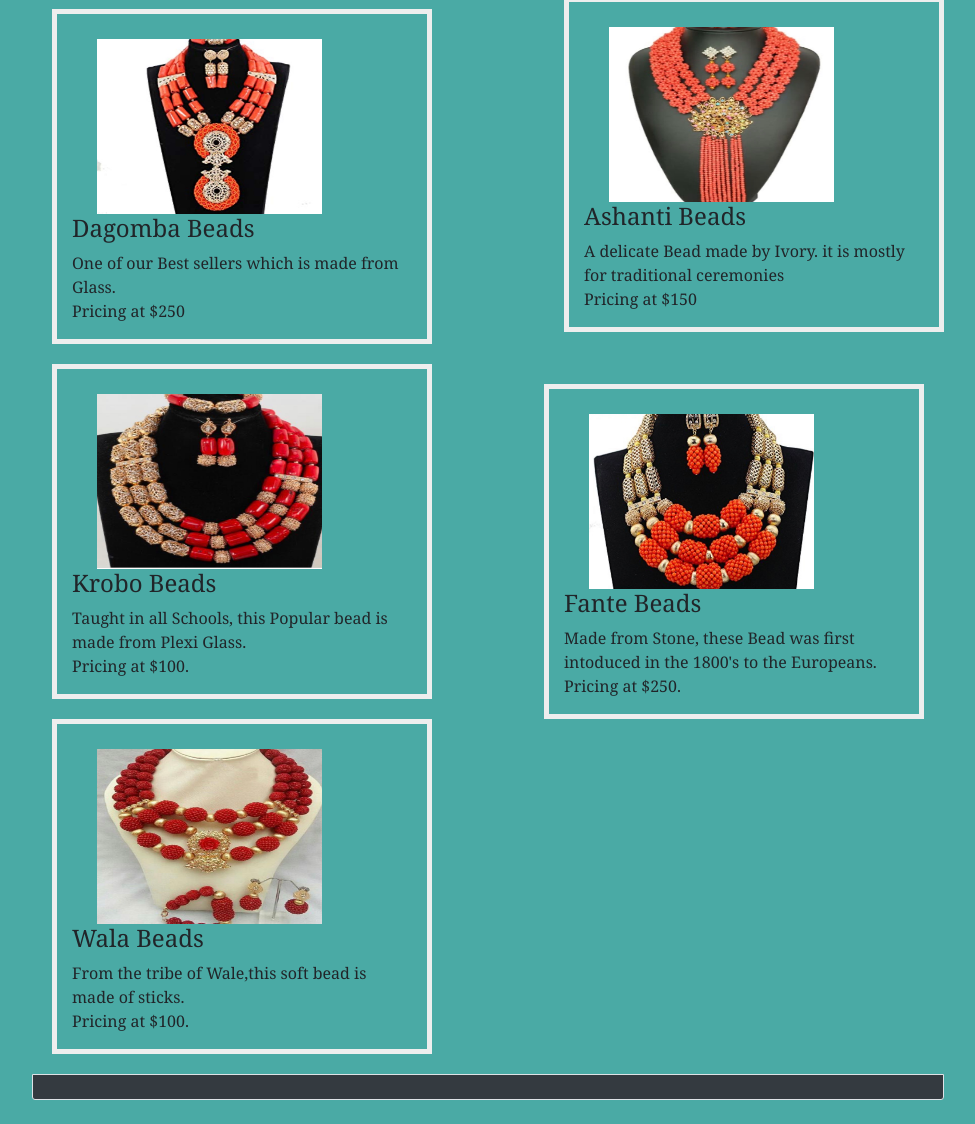
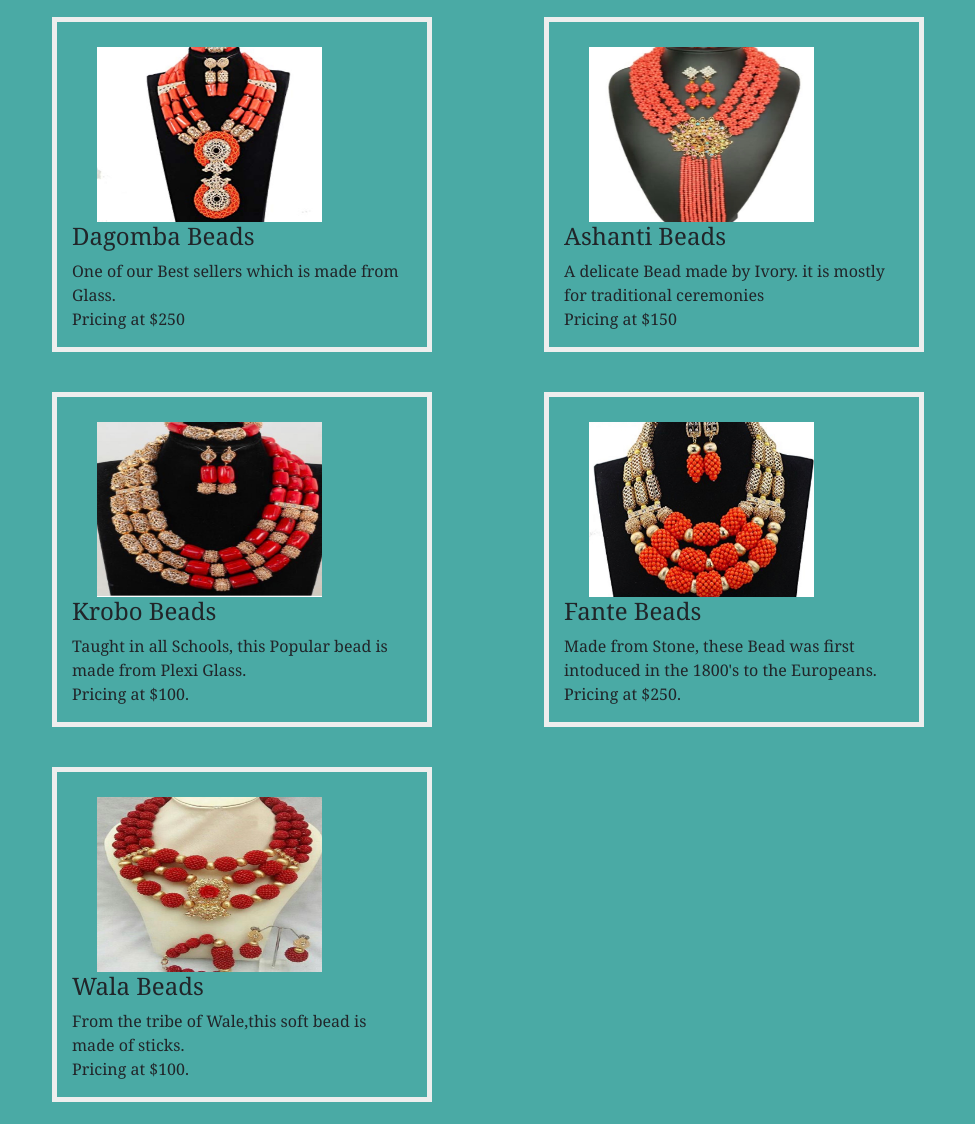
Before and after one commit to cmadegoke/Homework-Responsive-Portfolio, a plain HTML site: page portfolio.html in a window 1280 px wide. Shown: the part 199-1323 px from the top of the page, without its empty margins (152-1127 px from the left). Drawn offline with nearby package versions, Linux system fonts and the light colour scheme.

Commit message:
images aligned

```diff
--- a/portfolio.html
+++ b/portfolio.html
@@ -15,7 +15,7 @@
     <div class="overall p-4">
         <header>
             <div class="header">
-                <nav class="navbar navbar-expand-lg navbar-teal bg-dark d-flex justify-content-end">
+                <nav class="navbar navbar-expand-lg bg-dark d-flex justify-content-end">
                     <form class="flex inline">
                         <button class="navbar-toggler navbar-toggler-right" type="button" data-toggle="collapse"
                             data-target="#navbarNav" aria-controls="navbarNav" aria-expanded="false"
@@ -50,7 +50,7 @@
                 <h2>Portfolio</h2>
                 <div class="img-container"></div>
 
-                <div class="col-sm-5 col-md-5 col-xs-5" style="border: 5px solid #eee; margin: 20pxa; float: right">
+                <div class="col-sm-5 col-md-5 col-xs-5" style="border: 5px solid #eee; margin: 20px; float: right">
                     <img class="images" src="assets/image/beads.jpg" style="height: 200px; width: 250px" />
                     <h4>
                         Ashanti Beads</h4>
@@ -61,7 +61,7 @@
 
                 </div>
 
-                <div class="col-sm-5 col-md-5 col-xs-5" style="border: 5px solid #eee; margin: 20px">
+                <div class="col-sm-5 col-md-5 col-xs-5" style="border: 5px solid #eee; margin: 20px;float: left">
                     <img class="images" src="assets/image/beads2.jpg" style="height: 200px; width: 250px" />
                     <h4>
                         Dagomba Beads</h4>
@@ -81,7 +81,7 @@
                 </p>
             </div>
 
-            <div class="col-sm-5 col-md-5 col-xs-5" style="border: 5px solid #eee; margin: 20px">
+            <div class="col-sm-5 col-md-5 col-xs-5" style="border: 5px solid #eee; margin: 20px; float: left">
                 <img class="images" src="assets/image/beads4.jpg" style="height: 200px;width: 250px" />
                 <h4>
                     Krobo Beads</h4>
@@ -91,7 +91,7 @@
                 </p>
             </div>
 
-            <div class="col-sm-5 col-md-5 col-xs-5" style="border: 5px solid #eee; margin: 20px">
+            <div class="col-sm-5 col-md-5 col-xs-5" style="border: 5px solid #eee; margin: 20px;float: left">
                 <img class="images" src="assets/image/beads5.jpg" style="height: 200px;width: 250px" />
                 <h4>
                     Wala Beads</h4>
@@ -106,9 +106,8 @@
 
     </div>
 
-    <div class="card-footer bg-light border bg-dark">
 
-    </div>
+
     </div>
 
 
```
Also changed, not shown: contact.html (+1 -1 lines), index.html (+1 -1 lines).
